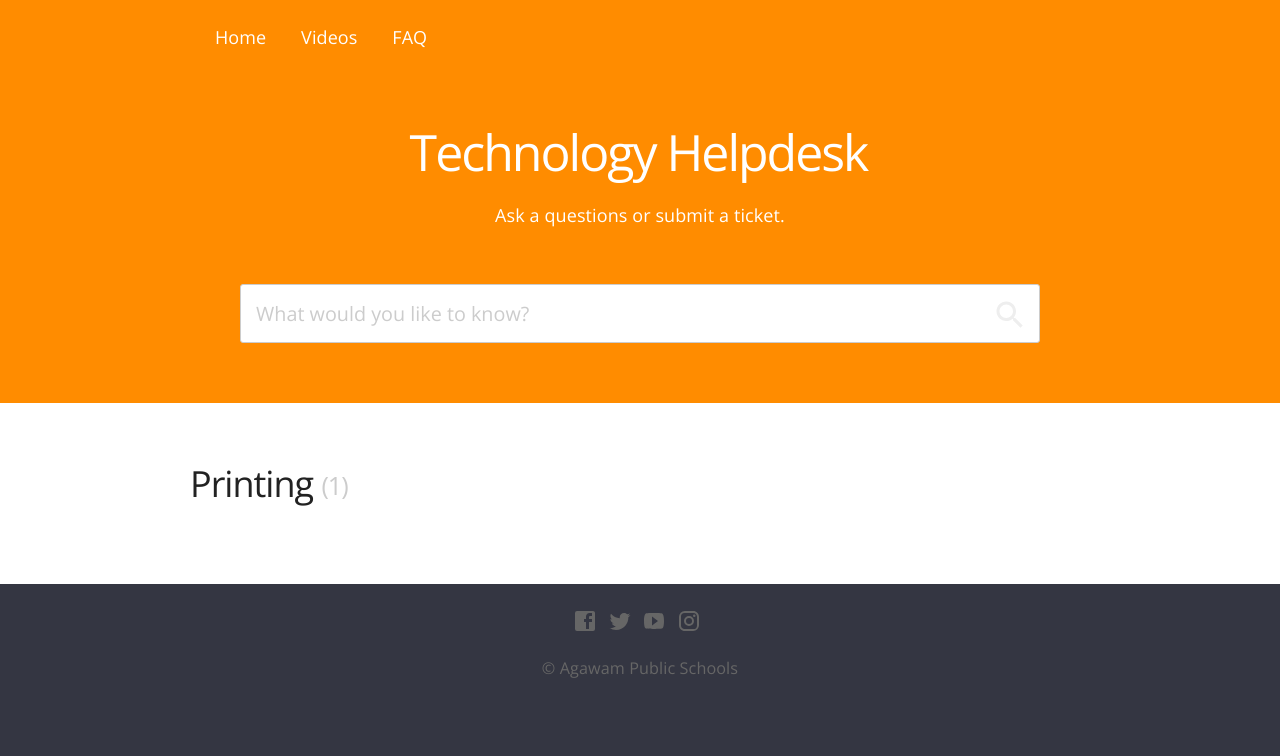
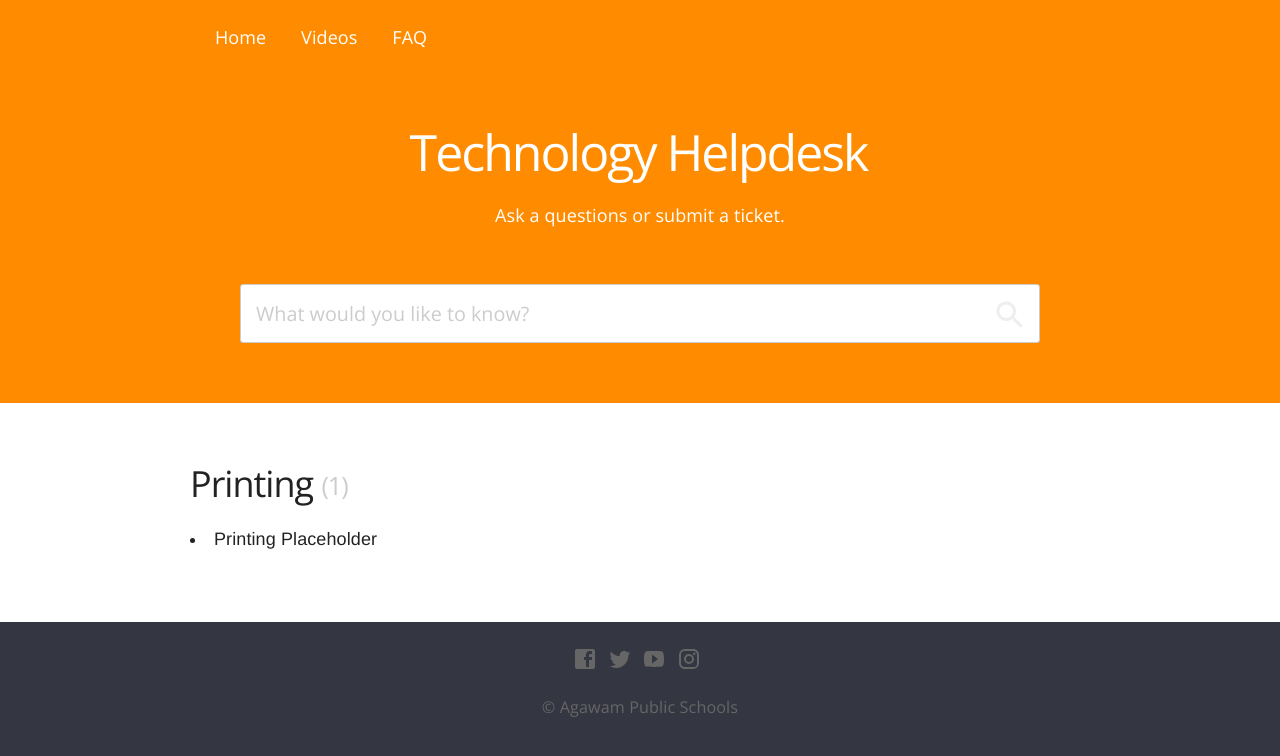
Before and after one commit to Agawam-IT/tech.agawamed.org, a Jekyll site: the page built from _pages/printing.html, in a window 1280 px wide. Shown: the top 756 px of the page. Built offline with Jekyll 4.4.1, drawn with Linux system fonts in a browser that asks for light colours; nearby versions of some CDN libraries; a script that is not in the unit is left out.

Commit message:
Update printing.html

```diff
--- a/_pages/printing.html
+++ b/_pages/printing.html
@@ -6,4 +6,6 @@ permalink: /category/printing/
 
 <h2>Printing <span class="count">({{ printing | size }})</span></h2>
 
-{% include listings.html listings=posts %}
+{% for post in site.categories.printing %}
+    <li>{{ post.title }}</li>
+{% endfor %}
```
